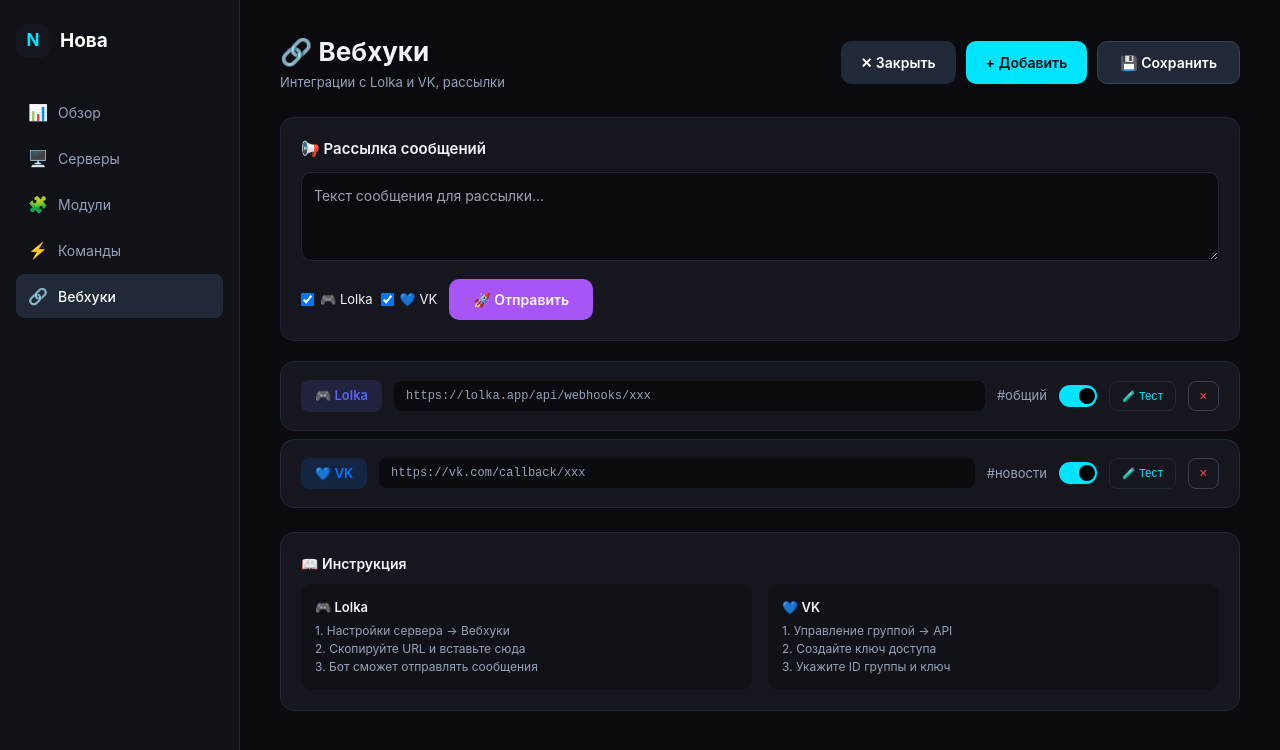
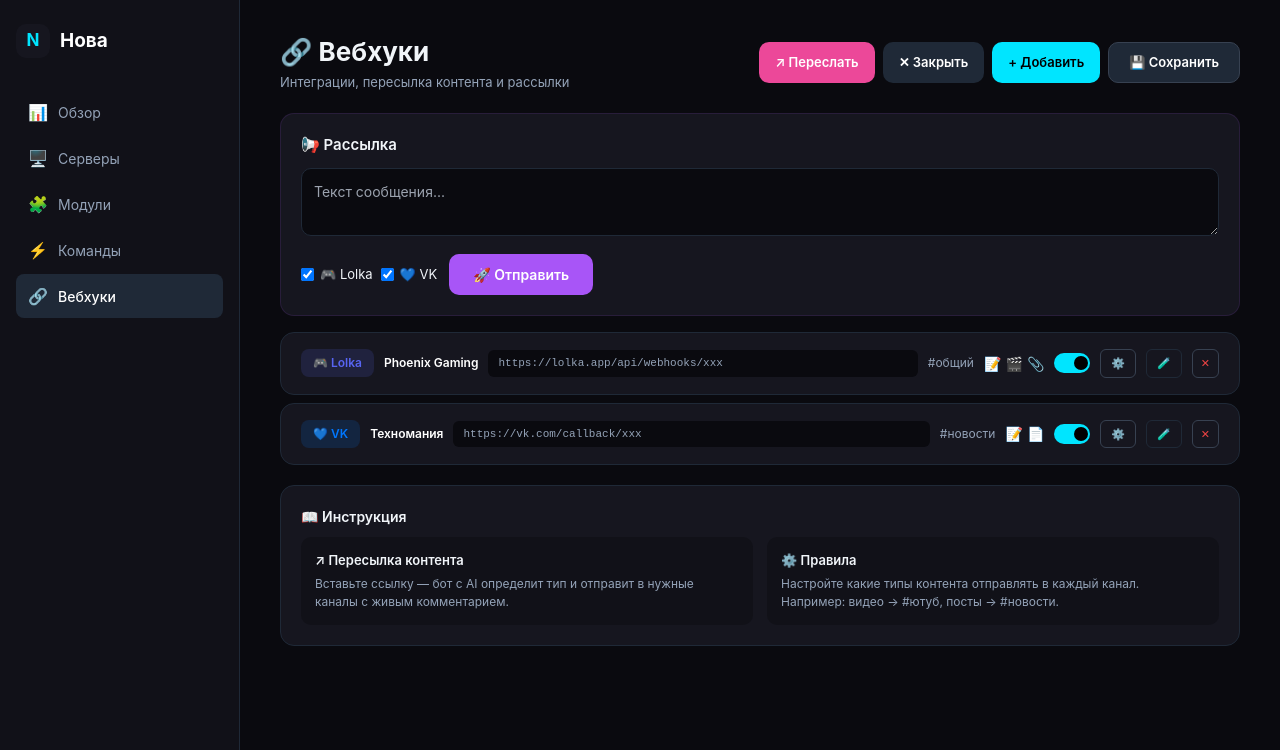
Before and after one commit to R4YDMOND/nova-bot, a Next.js app in the folder frontend/: page /dashboard/webhooks in a window 1280 px wide. Both pictures are taken after a click on the button "📢 Рассылка". Shown: the top 750 px of the page. Built offline with nearby package versions, Linux system fonts and the light colour scheme.

Commit message:
Update page.tsx

```diff
--- a/frontend/src/app/dashboard/webhooks/page.tsx
+++ b/frontend/src/app/dashboard/webhooks/page.tsx
@@ -4,41 +4,81 @@
 
 const navigate = (url: string) => window.location.href = url
 
+interface Webhook {
+  id: string
+  platform: string
+  url: string
+  channel: string
+  groupId: string
+  serverName: string
+  active: boolean
+  rules: {
+    posts: boolean
+    videos: boolean
+    articles: boolean
+    music: boolean
+    other: boolean
+  }
+}
+
 export default function WebhooksPage() {
-  const [webhooks, setWebhooks] = useState([
-    { id: '1', platform: 'Lolka', url: 'https://lolka.app/api/webhooks/xxx', channel: '#общий', active: true },
-    { id: '2', platform: 'VK', url: 'https://vk.com/callback/xxx', channel: '#новости', groupId: '123456', active: true },
+  const [webhooks, setWebhooks] = useState<Webhook[]>([
+    {
+      id: '1', platform: 'Lolka', url: 'https://lolka.app/api/webhooks/xxx',
+      channel: '#общий', groupId: '', serverName: 'Phoenix Gaming',
+      active: true, rules: { posts: true, videos: true, articles: false, music: false, other: true }
+    },
+    {
+      id: '2', platform: 'VK', url: 'https://vk.com/callback/xxx',
+      channel: '#новости', groupId: '123456', serverName: 'Техномания',
+      active: true, rules: { posts: true, videos: false, articles: true, music: false, other: false }
+    },
   ])
 
   const [saved, setSaved] = useState(false)
   const [showAdd, setShowAdd] = useState(false)
   const [showBroadcast, setShowBroadcast] = useState(false)
-  const [newWebhook, setNewWebhook] = useState({ platform: 'Lolka', url: '', channel: '', groupId: '' })
+  const [showForward, setShowForward] = useState(false)
+  const [editingRules, setEditingRules] = useState<string | null>(null)
+
+  const [newWebhook, setNewWebhook] = useState({
+    platform: 'Lolka', url: '', channel: '', groupId: '', serverName: '',
+    rules: { posts: true, videos: true, articles: true, music: false, other: true }
+  })
+
   const [broadcastMsg, setBroadcastMsg] = useState('')
   const [broadcastPlatforms, setBroadcastPlatforms] = useState<string[]>(['lolka', 'vk'])
   const [sending, setSending] = useState(false)
   const [sendResult, setSendResult] = useState('')
 
+  const [forwardUrl, setForwardUrl] = useState('')
+  const [forwardType, setForwardType] = useState('posts')
+  const [forwardComment, setForwardComment] = useState('')
+  const [forwardResult, setForwardResult] = useState('')
+
   const toggle = (id: string) => setWebhooks(webhooks.map(w => w.id === id ? { ...w, active: !w.active } : w))
   const deleteWebhook = (id: string) => setWebhooks(webhooks.filter(w => w.id !== id))
+
+  const toggleRule = (webhookId: string, rule: keyof Webhook['rules']) => {
+    setWebhooks(webhooks.map(w => w.id === webhookId ? {
+      ...w, rules: { ...w.rules, [rule]: !w.rules[rule] }
+    } : w))
+  }
 
   const addWebhook = () => {
     if (!newWebhook.url || !newWebhook.channel) return
     setWebhooks([...webhooks, {
+      ...newWebhook,
       id: Date.now().toString(),
-      platform: newWebhook.platform,
-      url: newWebhook.url,
-      channel: newWebhook.channel,
-      groupId: newWebhook.groupId,
       active: true
     }])
-    setNewWebhook({ platform: 'Lolka', url: '', channel: '', groupId: '' })
+    setNewWebhook({ platform: 'Lolka', url: '', channel: '', groupId: '', serverName: '', rules: { posts: true, videos: true, articles: true, music: false, other: true } })
     setShowAdd(false)
   }
 
   const save = () => { setSaved(true); setTimeout(() => setSaved(false), 2000) }
 
-  const testWebhook = (wh: any) => {
+  const testWebhook = (wh: Webhook) => {
     const endpoint = wh.platform === 'Lolka' ? '/api/send/lolka' : '/api/send/vk'
     const body: any = { message: '🧪 Тестовое сообщение от Нова! Всё работает ✅', webhook_url: wh.url }
     if (wh.platform === 'VK') body.group_id = wh.groupId
@@ -68,7 +108,8 @@
         webhooks: activeWebhooks.map(w => ({
           platform: w.platform.toLowerCase(),
           url: w.url,
-          group_id: w.groupId
+          group_id: w.groupId,
+          serverName: w.serverName
         }))
       })
     })
@@ -78,10 +119,51 @@
       setSending(false)
       setTimeout(() => setSendResult(''), 3000)
     })
-    .catch(() => {
-      setSendResult('❌ Ошибка отправки')
+    .catch(() => { setSendResult('❌ Ошибка отправки'); setSending(false) })
+  }
+
+  const forwardContent = () => {
+    if (!forwardUrl.trim()) return
+    setSending(true)
+
+    const activeWebhooks = webhooks.filter(w => w.active && w.rules[forwardType as keyof Webhook['rules']])
+
+    const message = `/forward ${forwardUrl} ${forwardComment}`.trim()
+
+    fetch('https://nova-bot-rpsy.onrender.com/api/forward', {
+      method: 'POST',
+      headers: { 'Content-Type': 'application/json' },
+      body: JSON.stringify({
+        message: message,
+        platform: activeWebhooks[0]?.platform || 'Lolka',
+        serverName: activeWebhooks[0]?.serverName || '',
+        webhooks: activeWebhooks.map(w => ({
+          platform: w.platform.toLowerCase(),
+          url: w.url,
+          group_id: w.groupId,
+          rules: w.rules,
+          serverName: w.serverName,
+          channel: w.channel
+        }))
+      })
+    })
+    .then(res => res.json())
+    .then(data => {
+      setForwardResult(`✅ Переслано: ${data.total_sent} из ${data.total_urls} ссылок`)
       setSending(false)
+      setTimeout(() => setForwardResult(''), 4000)
     })
+    .catch(() => { setForwardResult('❌ Ошибка'); setSending(false) })
+  }
+
+  const getTypeLabel = (type: string) => {
+    const labels: any = { posts: 'пост', videos: 'видео', articles: 'статья', music: 'музыка', other: 'материал' }
+    return labels[type] || 'материал'
+  }
+
+  const getTypeIcon = (type: string) => {
+    const icons: any = { posts: '📝', videos: '🎬', articles: '📄', music: '🎵', other: '📎' }
+    return icons[type] || '📎'
   }
 
   return (
@@ -121,36 +203,69 @@
       <main style={{ flex: 1, padding: '32px 40px', overflow: 'auto' }}>
 
         {/* Header */}
-        <div style={{ display: 'flex', justifyContent: 'space-between', alignItems: 'center', marginBottom: '24px', flexWrap: 'wrap', gap: '12px' }}>
+        <div style={{ display: 'flex', justifyContent: 'space-between', alignItems: 'center', marginBottom: '20px', flexWrap: 'wrap', gap: '10px' }}>
           <div>
             <h1 style={{ fontSize: '26px', fontWeight: '700', marginBottom: '2px' }}>🔗 Вебхуки</h1>
-            <p style={{ color: '#94A3B8', fontSize: '13px' }}>Интеграции с Lolka и VK, рассылки</p>
+            <p style={{ color: '#94A3B8', fontSize: '13px' }}>Интеграции, пересылка контента и рассылки</p>
           </div>
-          <div style={{ display: 'flex', gap: '10px' }}>
+          <div style={{ display: 'flex', gap: '8px', flexWrap: 'wrap' }}>
+            <button onClick={() => setShowForward(!showForward)} style={{
+              padding: '10px 16px', background: showForward ? '#1F2937' : '#EC4899', color: '#FFF',
+              border: 'none', borderRadius: '10px', fontWeight: '600', fontSize: '13px', cursor: 'pointer'
+            }}>{showForward ? '✕ Закрыть' : '↗ Переслать'}</button>
             <button onClick={() => setShowBroadcast(!showBroadcast)} style={{
-              padding: '10px 20px', background: showBroadcast ? '#1F2937' : '#A855F7', color: '#FFF',
-              border: 'none', borderRadius: '10px', fontWeight: '600', fontSize: '14px', cursor: 'pointer'
+              padding: '10px 16px', background: showBroadcast ? '#1F2937' : '#A855F7', color: '#FFF',
+              border: 'none', borderRadius: '10px', fontWeight: '600', fontSize: '13px', cursor: 'pointer'
             }}>{showBroadcast ? '✕ Закрыть' : '📢 Рассылка'}</button>
             <button onClick={() => setShowAdd(!showAdd)} style={{
-              padding: '10px 20px', background: showAdd ? '#1F2937' : '#00E5FF', color: showAdd ? '#FFF' : '#000',
-              border: 'none', borderRadius: '10px', fontWeight: '600', fontSize: '14px', cursor: 'pointer'
+              padding: '10px 16px', background: showAdd ? '#1F2937' : '#00E5FF', color: showAdd ? '#FFF' : '#000',
+              border: 'none', borderRadius: '10px', fontWeight: '600', fontSize: '13px', cursor: 'pointer'
             }}>{showAdd ? '✕ Отмена' : '+ Добавить'}</button>
             <button onClick={save} style={{
-              padding: '10px 22px', background: saved ? '#22C55E' : '#1F2937', color: saved ? '#000' : '#FFF',
-              border: '1px solid #374151', borderRadius: '10px', fontWeight: '600', fontSize: '14px', cursor: 'pointer'
+              padding: '10px 20px', background: saved ? '#22C55E' : '#1F2937', color: saved ? '#000' : '#FFF',
+              border: '1px solid #374151', borderRadius: '10px', fontWeight: '600', fontSize: '13px', cursor: 'pointer'
             }}>{saved ? '✅ Сохранено' : '💾 Сохранить'}</button>
           </div>
         </div>
 
+        {/* Forward Panel */}
+        {showForward && (
+          <div style={{ background: '#16161F', borderRadius: '14px', padding: '20px', marginBottom: '16px', border: '1px solid #EC489920' }}>
+            <h3 style={{ fontSize: '15px', fontWeight: '600', marginBottom: '12px' }}>↗ Переслать контент</h3>
+            <div style={{ display: 'flex', gap: '10px', marginBottom: '10px', flexWrap: 'wrap' }}>
+              <input type="text" value={forwardUrl} onChange={(e) => setForwardUrl(e.target.value)}
+                placeholder="https://ссылка..."
+                style={{ flex: 1, minWidth: '250px', padding: '10px 14px', background: '#0A0A0F', border: '1px solid #1F2937', borderRadius: '10px', color: '#FFF', fontSize: '13px', outline: 'none' }} />
+              <select value={forwardType} onChange={(e) => setForwardType(e.target.value)}
+                style={{ padding: '10px 14px', background: '#0A0A0F', border: '1px solid #1F2937', borderRadius: '10px', color: '#FFF', fontSize: '13px', cursor: 'pointer' }}>
+                <option value="posts">📝 Пост</option>
+                <option value="videos">🎬 Видео</option>
+                <option value="articles">📄 Статья</option>
+                <option value="music">🎵 Музыка</option>
+                <option value="other">📎 Другое</option>
+              </select>
+            </div>
+            <div style={{ display: 'flex', gap: '10px', alignItems: 'center' }}>
+              <input type="text" value={forwardComment} onChange={(e) => setForwardComment(e.target.value)}
+                placeholder="💬 Комментарий (необязательно)"
+                style={{ flex: 1, padding: '10px 14px', background: '#0A0A0F', border: '1px solid #1F2937', borderRadius: '10px', color: '#FFF', fontSize: '13px', outline: 'none' }} />
+              <button onClick={forwardContent} disabled={sending || !forwardUrl.trim()} style={{
+                padding: '10px 20px', background: sending ? '#374151' : '#EC4899', color: '#FFF',
+                border: 'none', borderRadius: '10px', fontWeight: '600', cursor: sending ? 'wait' : 'pointer', fontSize: '13px'
+              }}>{sending ? '⏳ ...' : '🚀 Переслать'}</button>
+            </div>
+            {forwardResult && <div style={{ marginTop: '8px', fontSize: '13px', color: forwardResult.includes('✅') ? '#22C55E' : '#EF4444' }}>{forwardResult}</div>}
+          </div>
+        )}
+
         {/* Broadcast Panel */}
         {showBroadcast && (
-          <div style={{ background: '#16161F', borderRadius: '14px', padding: '20px', marginBottom: '20px', border: '1px solid #A855F720' }}>
-            <h3 style={{ fontSize: '15px', fontWeight: '600', marginBottom: '12px' }}>📢 Рассылка сообщений</h3>
+          <div style={{ background: '#16161F', borderRadius: '14px', padding: '20px', marginBottom: '16px', border: '1px solid #A855F720' }}>
+            <h3 style={{ fontSize: '15px', fontWeight: '600', marginBottom: '12px' }}>📢 Рассылка</h3>
             <textarea value={broadcastMsg} onChange={(e) => setBroadcastMsg(e.target.value)}
-              placeholder="Текст сообщения для рассылки..."
-              rows={3}
+              placeholder="Текст сообщения..."
+              rows={2}
               style={{ width: '100%', padding: '12px', background: '#0A0A0F', border: '1px solid #1F2937', borderRadius: '10px', color: '#FFF', fontSize: '14px', resize: 'vertical', boxSizing: 'border-box', marginBottom: '12px' }} />
-
             <div style={{ display: 'flex', gap: '12px', alignItems: 'center', flexWrap: 'wrap' }}>
               <div style={{ display: 'flex', gap: '8px' }}>
                 {['lolka', 'vk'].map(p => (
@@ -164,7 +279,7 @@
               <button onClick={sendBroadcast} disabled={sending || !broadcastMsg.trim()} style={{
                 padding: '10px 24px', background: sending ? '#374151' : '#A855F7', color: '#FFF',
                 border: 'none', borderRadius: '10px', fontWeight: '600', cursor: sending ? 'wait' : 'pointer', fontSize: '14px'
-              }}>{sending ? '⏳ Отправка...' : '🚀 Отправить'}</button>
+              }}>{sending ? '⏳ ...' : '🚀 Отправить'}</button>
               {sendResult && <span style={{ fontSize: '13px', color: sendResult.includes('✅') ? '#22C55E' : '#EF4444' }}>{sendResult}</span>}
             </div>
           </div>
@@ -173,7 +288,7 @@
         {/* Add Form */}
         {showAdd && (
           <div style={{
-            background: '#16161F', borderRadius: '14px', padding: '20px', marginBottom: '20px',
+            background: '#16161F', borderRadius: '14px', padding: '20px', marginBottom: '16px',
             border: '1px solid #1F2937', display: 'grid', gridTemplateColumns: '1fr 1fr 1fr auto', gap: '10px'
           }}>
             <select value={newWebhook.platform} onChange={(e) => setNewWebhook({ ...newWebhook, platform: e.target.value })}
@@ -188,6 +303,8 @@
             <button onClick={addWebhook} style={{
               padding: '10px 20px', background: '#00E5FF', color: '#000', border: 'none', borderRadius: '8px', fontWeight: '600', cursor: 'pointer', fontSize: '13px'
             }}>✅ Добавить</button>
+            <input type="text" value={newWebhook.serverName} onChange={(e) => setNewWebhook({ ...newWebhook, serverName: e.target.value })}
+              placeholder="Название сервера/группы" style={{ padding: '10px', background: '#0A0A0F', border: '1px solid #1F2937', borderRadius: '8px', color: '#FFF', fontSize: '13px', gridColumn: '1 / 3' }} />
             {newWebhook.platform === 'VK' && (
               <input type="text" value={newWebhook.groupId} onChange={(e) => setNewWebhook({ ...newWebhook, groupId: e.target.value })}
                 placeholder="ID группы VK" style={{ padding: '10px', background: '#0A0A0F', border: '1px solid #1F2937', borderRadius: '8px', color: '#FFF', fontSize: '13px', gridColumn: '1 / 3' }} />
@@ -199,38 +316,84 @@
         <div style={{ display: 'flex', flexDirection: 'column', gap: '8px' }}>
           {webhooks.map(w => (
             <div key={w.id} style={{
-              background: '#16161F', borderRadius: '14px', padding: '18px 20px',
+              background: '#16161F', borderRadius: '14px', padding: '16px 20px',
               border: '1px solid #1F2937', opacity: w.active ? 1 : 0.5
             }}>
-              <div style={{ display: 'flex', alignItems: 'center', gap: '12px', flexWrap: 'wrap' }}>
+              <div style={{ display: 'flex', alignItems: 'center', gap: '10px', flexWrap: 'wrap', marginBottom: editingRules === w.id ? '12px' : '0' }}>
                 <span style={{
-                  padding: '6px 14px', borderRadius: '8px', fontSize: '13px', fontWeight: '600',
+                  padding: '5px 12px', borderRadius: '8px', fontSize: '12px', fontWeight: '600',
                   background: w.platform === 'Lolka' ? 'rgba(88,101,242,0.15)' : 'rgba(0,119,255,0.15)',
                   color: w.platform === 'Lolka' ? '#5865F2' : '#0077FF'
                 }}>{w.platform === 'Lolka' ? '🎮 Lolka' : '💙 VK'}</span>
-                <code style={{ flex: 1, minWidth: '180px', padding: '6px 12px', background: '#0A0A0F', borderRadius: '8px', fontSize: '12px', fontFamily: 'monospace', color: '#94A3B8', overflow: 'hidden', textOverflow: 'ellipsis', whiteSpace: 'nowrap' }}>{w.url}</code>
-                <span style={{ fontSize: '13px', color: '#94A3B8' }}>{w.channel}</span>
-                <div onClick={() => toggle(w.id)} style={{ width: '38px', height: '22px', background: w.active ? '#00E5FF' : '#374151', borderRadius: '22px', cursor: 'pointer', position: 'relative' }}>
-                  <div style={{ position: 'absolute', height: '16px', width: '16px', left: w.active ? '20px' : '3px', top: '3px', background: w.active ? '#000' : '#FFF', borderRadius: '50%', transition: '0.25s' }} />
+                {w.serverName && (
+                  <span style={{ fontSize: '12px', color: '#FFF', fontWeight: '600' }}>{w.serverName}</span>
+                )}
+                <code style={{ flex: 1, minWidth: '150px', padding: '5px 10px', background: '#0A0A0F', borderRadius: '6px', fontSize: '11px', fontFamily: 'monospace', color: '#94A3B8', overflow: 'hidden', textOverflow: 'ellipsis', whiteSpace: 'nowrap' }}>{w.url}</code>
+                <span style={{ fontSize: '12px', color: '#94A3B8' }}>{w.channel}</span>
+
+                <div style={{ display: 'flex', gap: '4px' }}>
+                  {Object.entries(w.rules).filter(([_, v]) => v).map(([key]) => (
+                    <span key={key} style={{ fontSize: '14px' }} title={getTypeLabel(key)}>{getTypeIcon(key)}</span>
+                  ))}
                 </div>
-                <button onClick={() => testWebhook(w)} style={{ padding: '6px 12px', background: 'transparent', color: '#00E5FF', border: '1px solid #1F2937', borderRadius: '8px', cursor: 'pointer', fontSize: '11px' }}>🧪 Тест</button>
-                <button onClick={() => deleteWebhook(w.id)} style={{ padding: '6px 10px', background: 'transparent', color: '#EF4444', border: '1px solid #374151', borderRadius: '8px', cursor: 'pointer', fontSize: '11px' }}>✕</button>
+
+                <div onClick={() => toggle(w.id)} style={{ width: '36px', height: '20px', background: w.active ? '#00E5FF' : '#374151', borderRadius: '20px', cursor: 'pointer', position: 'relative' }}>
+                  <div style={{ position: 'absolute', height: '14px', width: '14px', left: w.active ? '20px' : '3px', top: '3px', background: w.active ? '#000' : '#FFF', borderRadius: '50%', transition: '0.25s' }} />
+                </div>
+
+                <button onClick={() => setEditingRules(editingRules === w.id ? null : w.id)} style={{
+                  padding: '5px 10px', background: 'transparent', color: '#F59E0B', border: '1px solid #374151',
+                  borderRadius: '6px', cursor: 'pointer', fontSize: '11px'
+                }}>⚙️</button>
+                <button onClick={() => testWebhook(w)} style={{
+                  padding: '5px 10px', background: 'transparent', color: '#00E5FF', border: '1px solid #1F2937',
+                  borderRadius: '6px', cursor: 'pointer', fontSize: '11px'
+                }}>🧪</button>
+                <button onClick={() => deleteWebhook(w.id)} style={{
+                  padding: '5px 8px', background: 'transparent', color: '#EF4444', border: '1px solid #374151',
+                  borderRadius: '6px', cursor: 'pointer', fontSize: '11px'
+                }}>✕</button>
               </div>
+
+              {editingRules === w.id && (
+                <div style={{
+                  background: '#111118', borderRadius: '10px', padding: '14px',
+                  display: 'flex', gap: '12px', flexWrap: 'wrap', alignItems: 'center'
+                }}>
+                  <span style={{ fontSize: '12px', color: '#94A3B8' }}>Пересылать:</span>
+                  {Object.entries(w.rules).map(([key, value]) => (
+                    <label key={key} style={{
+                      display: 'flex', alignItems: 'center', gap: '6px', cursor: 'pointer',
+                      fontSize: '12px', padding: '6px 12px', borderRadius: '8px',
+                      background: value ? 'rgba(0,229,255,0.1)' : '#0A0A0F',
+                      border: `1px solid ${value ? '#00E5FF40' : '#1F2937'}`
+                    }}>
+                      <input type="checkbox" checked={value} onChange={() => toggleRule(w.id, key as keyof Webhook['rules'])}
+                        style={{ accentColor: '#00E5FF' }} />
+                      {getTypeIcon(key)} {getTypeLabel(key)}
+                    </label>
+                  ))}
+                </div>
+              )}
             </div>
           ))}
         </div>
 
         {/* Инструкция */}
-        <div style={{ background: '#16161F', borderRadius: '14px', padding: '20px', marginTop: '24px', border: '1px solid #1F2937' }}>
+        <div style={{ background: '#16161F', borderRadius: '14px', padding: '20px', marginTop: '20px', border: '1px solid #1F2937' }}>
           <h3 style={{ fontSize: '14px', fontWeight: '600', marginBottom: '10px' }}>📖 Инструкция</h3>
-          <div style={{ display: 'grid', gridTemplateColumns: '1fr 1fr', gap: '16px' }}>
+          <div style={{ display: 'grid', gridTemplateColumns: '1fr 1fr', gap: '14px' }}>
             <div style={{ background: '#111118', borderRadius: '10px', padding: '14px' }}>
-              <div style={{ fontWeight: '600', fontSize: '13px', marginBottom: '4px' }}>🎮 Lolka</div>
-              <p style={{ fontSize: '12px', color: '#94A3B8', lineHeight: '1.5' }}>1. Настройки сервера → Вебхуки<br/>2. Скопируйте URL и вставьте сюда<br/>3. Бот сможет отправлять сообщения</p>
+              <div style={{ fontWeight: '600', fontSize: '13px', marginBottom: '4px' }}>↗ Пересылка контента</div>
+              <p style={{ fontSize: '12px', color: '#94A3B8', lineHeight: '1.5' }}>
+                Вставьте ссылку — бот с AI определит тип и отправит в нужные каналы с живым комментарием.
+              </p>
             </div>
             <div style={{ background: '#111118', borderRadius: '10px', padding: '14px' }}>
-              <div style={{ fontWeight: '600', fontSize: '13px', marginBottom: '4px' }}>💙 VK</div>
-              <p style={{ fontSize: '12px', color: '#94A3B8', lineHeight: '1.5' }}>1. Управление группой → API<br/>2. Создайте ключ доступа<br/>3. Укажите ID группы и ключ</p>
+              <div style={{ fontWeight: '600', fontSize: '13px', marginBottom: '4px' }}>⚙️ Правила</div>
+              <p style={{ fontSize: '12px', color: '#94A3B8', lineHeight: '1.5' }}>
+                Настройте какие типы контента отправлять в каждый канал. Например: видео → #ютуб, посты → #новости.
+              </p>
             </div>
           </div>
         </div>
```
